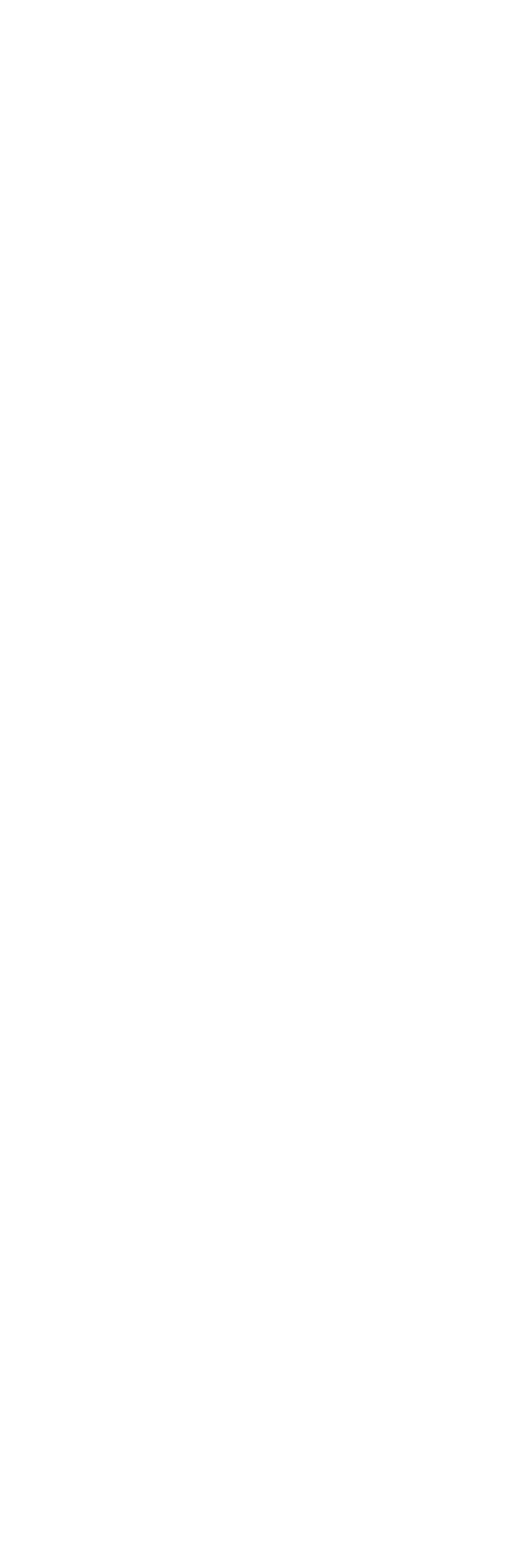
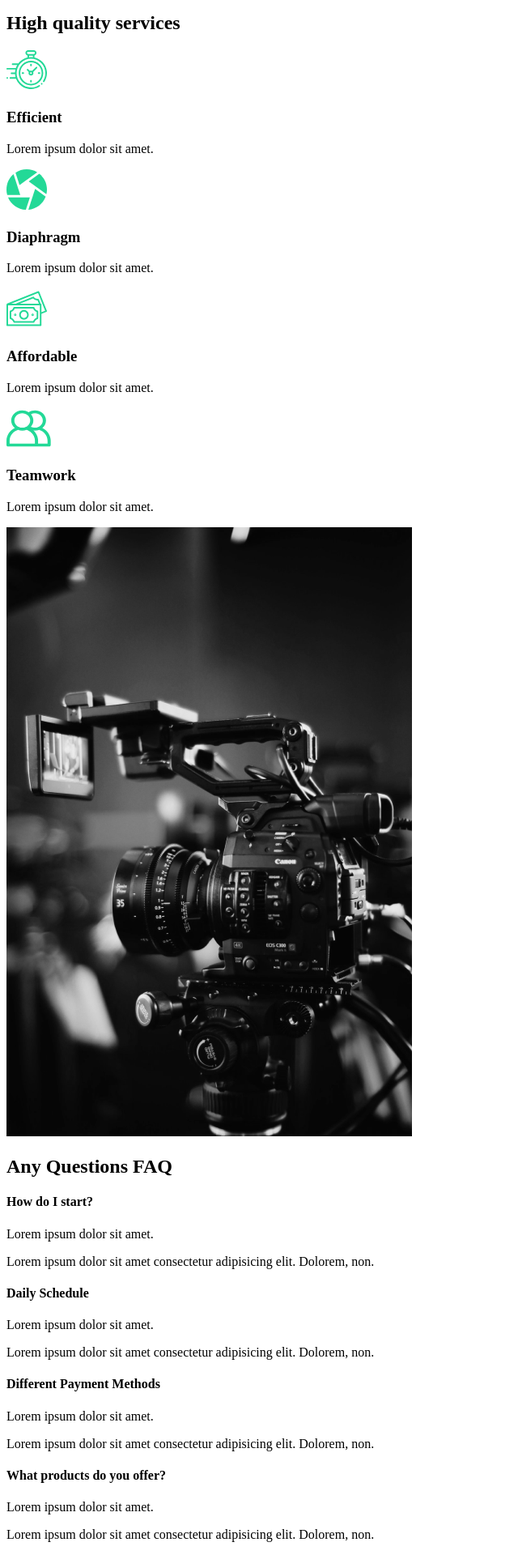
Before and after one commit to angelonazzaro/capture, a React (Create React App) app: page / in a window 1280 px wide. Shown: the part 979-2899 px from the top of the page at 81% size, without its empty margins (0-640 px from the left). Before the commit the page ends 982 px from the top, so only its background shows below. Built offline with nearby package versions, Linux system fonts and the light colour scheme.

Commit message:
about us page base structure

```diff
--- /dev/null
+++ b/src/components/FAQSection.js
@@ -0,0 +1,38 @@
+
+function FAQSection() {
+    return (
+        <div className="faq">
+            <h2>Any Questions <span>FAQ</span></h2>
+            <div className="question">
+                <h4>How do I start?</h4>
+                <div className="answer">
+                    <p>Lorem ipsum dolor sit amet.</p>
+                    <p>Lorem ipsum dolor sit amet consectetur adipisicing elit. Dolorem, non.</p>
+                </div>
+            </div>
+            <div className="question">
+                <h4>Daily Schedule</h4>
+                <div className="answer">
+                    <p>Lorem ipsum dolor sit amet.</p>
+                    <p>Lorem ipsum dolor sit amet consectetur adipisicing elit. Dolorem, non.</p>
+                </div>
+            </div>
+            <div className="question">
+                <h4>Different Payment Methods</h4>
+                <div className="answer">
+                    <p>Lorem ipsum dolor sit amet.</p>
+                    <p>Lorem ipsum dolor sit amet consectetur adipisicing elit. Dolorem, non.</p>
+                </div>
+            </div>
+            <div className="question">
+                <h4>What products do you offer?</h4>
+                <div className="answer">
+                    <p>Lorem ipsum dolor sit amet.</p>
+                    <p>Lorem ipsum dolor sit amet consectetur adipisicing elit. Dolorem, non.</p>
+                </div>
+            </div>
+        </div>
+    );
+}
+
+export default FAQSection;
--- /dev/null
+++ b/src/components/ServicesSection.js
@@ -0,0 +1,50 @@
+import clock from '../img/clock.svg';
+import diaphragm from '../img/diaphragm.svg';
+import money from '../img/money.svg';
+import teamwork from '../img/teamwork.svg';
+import home2 from '../img/home2.png';
+
+function ServicesSection() {
+    return (
+        <div className="services">
+            <div className="description">
+                <h2>High <span>quality</span> services</h2>
+                <div className="cards">
+                    <div className="card">
+                        <div className="icon">
+                            <img src={clock} alt="clock" />
+                            <h3>Efficient</h3>
+                        </div>
+                        <p>Lorem ipsum dolor sit amet.</p>
+                    </div>
+                    <div className="card">
+                       <div className="icon">
+                            <img src={diaphragm} alt="diaphragm" />
+                            <h3>Diaphragm</h3>
+                        </div>
+                        <p>Lorem ipsum dolor sit amet.</p>
+                    </div>
+                    <div className="card">
+                       <div className="icon">
+                            <img src={money} alt="money" />
+                            <h3>Affordable</h3>
+                        </div>
+                        <p>Lorem ipsum dolor sit amet.</p>
+                    </div>
+                    <div className="card">
+                       <div className="icon">
+                            <img src={teamwork} alt="teamwork" />
+                            <h3>Teamwork</h3>
+                        </div>
+                        <p>Lorem ipsum dolor sit amet.</p>
+                    </div>
+                </div>
+            </div>
+            <div className="image">
+                <img src={home2} alt="Services Home" />
+            </div>
+        </div>
+    );
+}
+
+export default ServicesSection;
--- a/src/pages/AboutUs.js
+++ b/src/pages/AboutUs.js
@@ -1,9 +1,13 @@
 import AboutSection from "../components/AboutSection";
+import ServicesSection from "../components/ServicesSection";
+import FAQSection from "../components/FAQSection";
 
 function AboutUs() {
     return (
         <div>
             <AboutSection />
+            <ServicesSection />
+            <FAQSection />
         </div>
     );
 }
```
